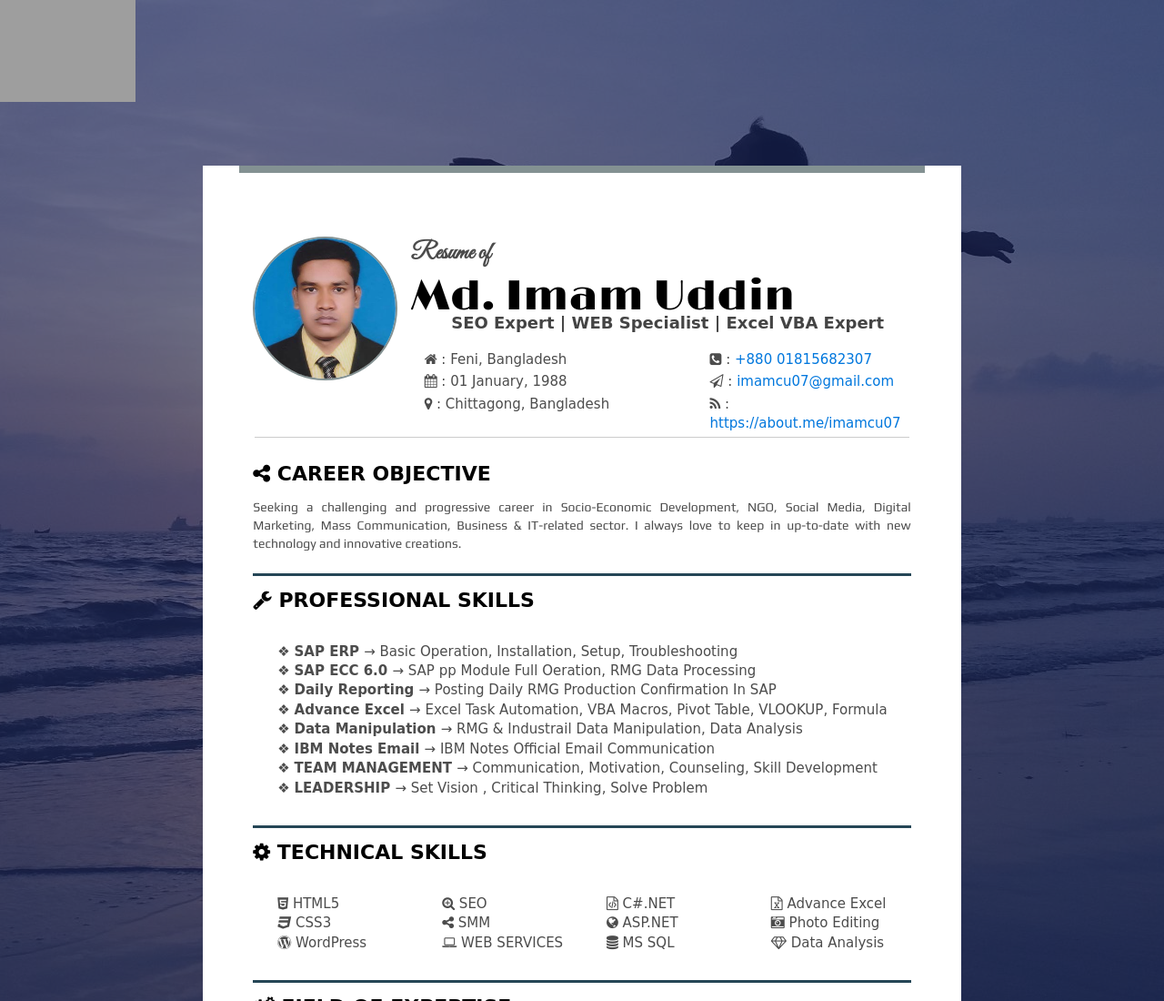
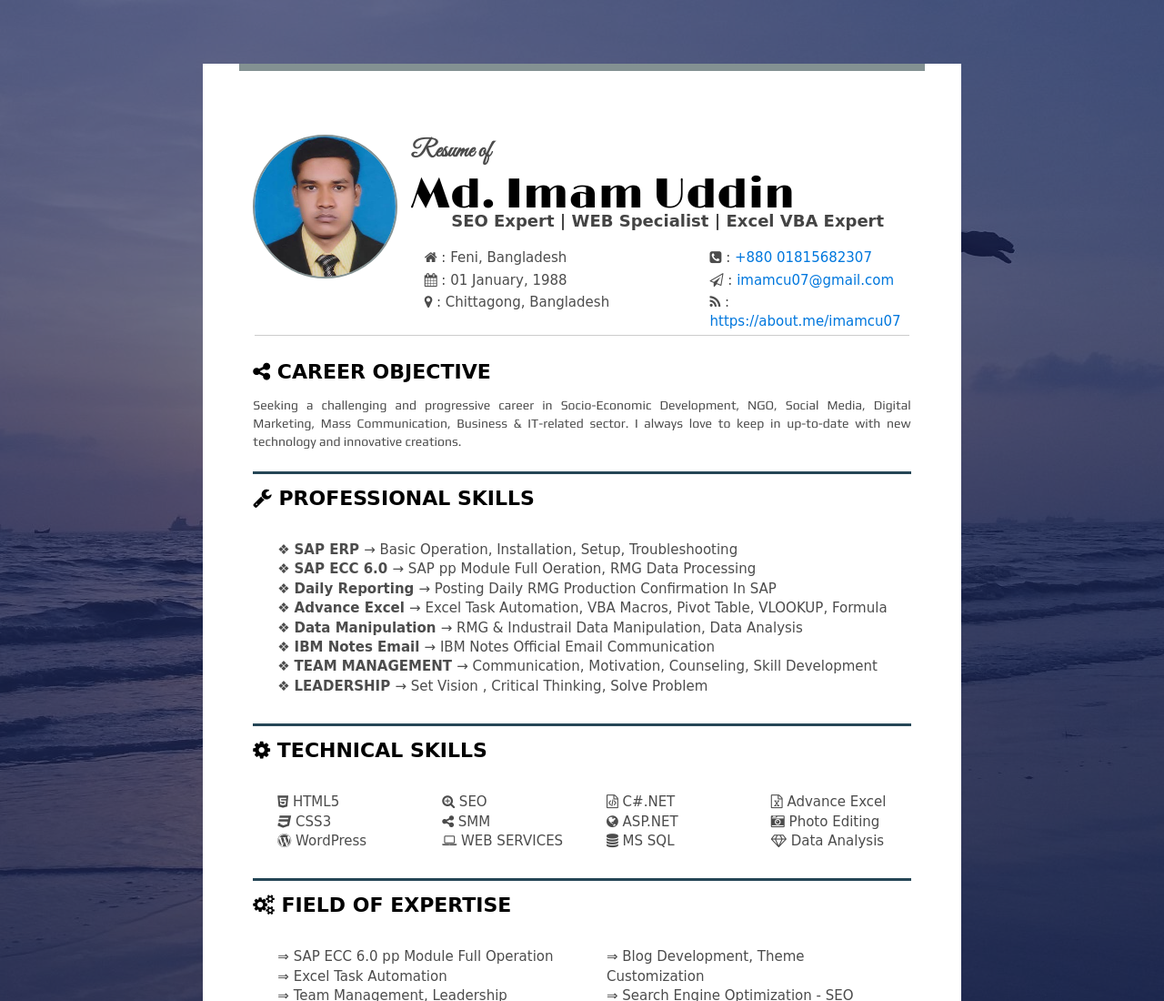
Before and after one commit to imamuddinwp/resume, a plain HTML site: page index.html in a window 1280 px wide. Shown: the top 1100 px of the page at 91% size. Drawn offline with nearby package versions, Linux system fonts and the light colour scheme; grey boxes are pictures that could not be loaded; a web font is replaced by a local one.

Commit message:
Update index.html

```diff
--- a/index.html
+++ b/index.html
@@ -49,7 +49,7 @@
     </head>
     <body>
      <div class="overlay">
-	     <a href="https://github.com/imamcu07" target="_blank"><img width="149" height="149" src="https://github.blog/wp-content/uploads/2008/12/forkme_left_green_007200.png?resize=149%2C149" class="attachment-full size-full" alt="Fork me on GitHub" data-recalc-dims="1"></a>
+
         <div class="container-fluid">
           <div class="col-md-8 col-md-offset-2 col-sm-8 col-sm-offset-2 main_body bg_white header_top margine_bottom">
           <div class="row padding head_top_border"></div>
```
